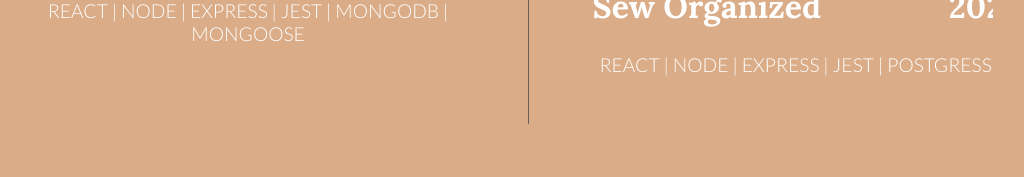
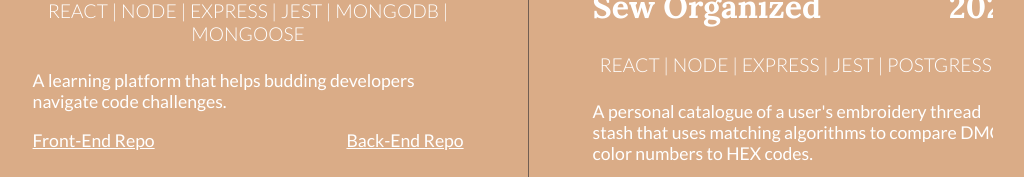
Before and after one commit to DannieSchu/portfolio, a React app: page / in a window 1280 px wide. Shown: the part 2223-2400 px from the top of the page, without its empty margins (185-1209 px from the left). Built offline with nearby package versions, Linux system fonts and the light colour scheme.

Commit message:
surround each project overview with wrapper

```diff
--- a/src/components/Projects/Project.jsx
+++ b/src/components/Projects/Project.jsx
@@ -1,4 +1,4 @@
-import React, { useState } from 'react';
+import React from 'react';
 import PropTypes from 'prop-types';
 import styles from './Project.css';
 import typeStyles from '../../styles/type.css';
@@ -14,20 +14,21 @@ const Project = ({
   site,
   images
 }) => {
-  const [active, setActive] = useState(false);
   const stackList = stack.map(techItem => `${techItem}`).join(' | ');
 
   return (
-    <section className={styles.Project} onMouseOver={() => setActive(true)} onMouseLeave={() => setActive(false)}>
+    <section className={styles.Project}>
       <img src={images[0]} />
+      <section className={styles.wrapper}>
         <article className={styles.text}>
           <div className={styles.heading}>
             <a href={site} target="blank"><h3 className={typeStyles.subheading}>{title}</h3></a>
             <h3 className={typeStyles.subheading}>{year}</h3>
           </div>
           <h4 className={typeStyles.allCaps}>{stackList}</h4>
-        {active && <ProjectHover description={description} githubFE={githubFE} githubBE={githubBE} site={site} />}
+          <ProjectHover description={description} githubFE={githubFE} githubBE={githubBE} site={site} />
         </article>
+      </section>
     </section>
   );
 };
```
Lines whose indentation alone changed are shown as unchanged.
